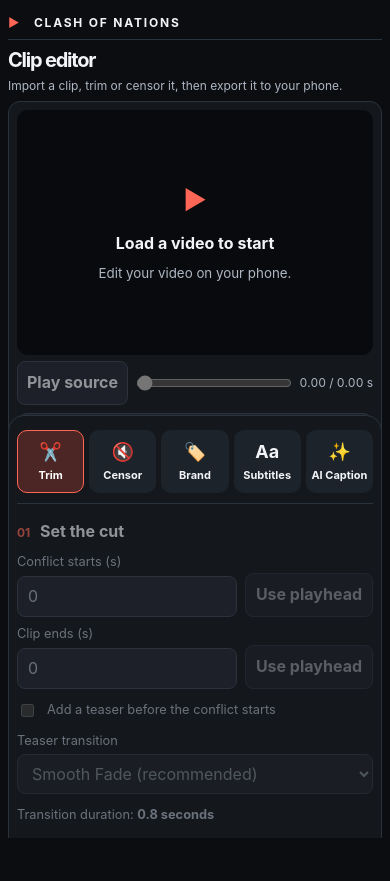
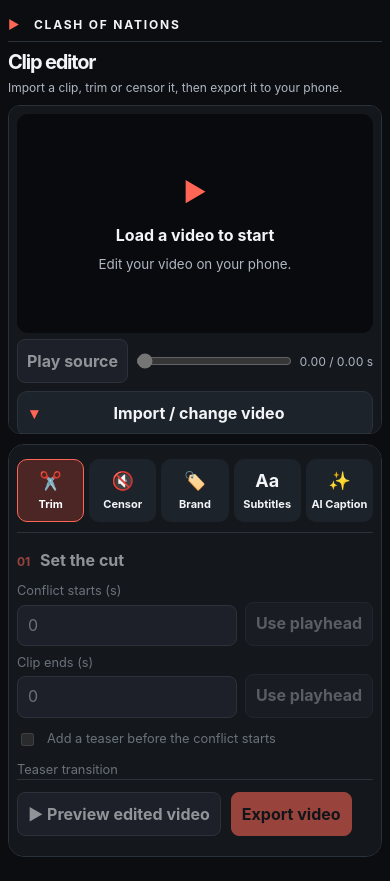
Before and after one commit to JoshKing15/Clash-of-Nation, a plain HTML site: page index.html in a window 390 px wide. Before the commit the page ends 844 px from the top, so only its background shows below. Drawn offline with Linux system fonts and the light colour scheme.

Commit message:
Fix iPhone scroll lock: constrain panels and restore page scroll fallback

```diff
--- a/index.html
+++ b/index.html
@@ -100,23 +100,29 @@ button:focus-visible,input:focus-visible,select:focus-visible{outline:2px solid
 }
 @media(prefers-reduced-motion:reduce){*,*::before,*::after{scroll-behavior:auto!important;transition:none!important}}
 
-/* Independent scroll regions: video/import above, editor tools below. */
+/* iOS Safari: independently scrollable panes with a page-scroll fallback. */
 @media(max-width:760px){
- html,body{height:100%;overflow:hidden;overscroll-behavior:none}
- body{height:100dvh}
- main{height:100dvh;display:flex;flex-direction:column;overflow:hidden;padding:calc(env(safe-area-inset-top,0px) + 6px) 8px calc(env(safe-area-inset-bottom,0px) + 6px)}
- main>header,main>h1,main>.intro{flex:none}
- main>h1{margin:6px 0 0;font-size:20px}
- main>.intro{font-size:12px;margin:2px 0 6px}
- .workspace{flex:1;min-height:0;display:grid;grid-template-columns:minmax(0,1fr);grid-template-rows:minmax(165px,42fr) minmax(200px,58fr);gap:8px;overflow:hidden}
- .workspace>.viewer,.workspace>.controls{position:relative!important;top:auto!important;min-height:0;max-height:none;overflow-y:auto;overflow-x:hidden;-webkit-overflow-scrolling:touch;overscroll-behavior:contain;scrollbar-width:thin;scrollbar-color:#69717c transparent}
- .workspace>.viewer::-webkit-scrollbar,.workspace>.controls::-webkit-scrollbar{width:5px}
- .workspace>.viewer::-webkit-scrollbar-thumb,.workspace>.controls::-webkit-scrollbar-thumb{background:#69717c;border-radius:8px}
- .workspace>.viewer{padding:8px}
- .workspace>.controls{padding:8px}
- .workspace>.viewer .screen{height:min(27dvh,225px);min-height:120px}
+ html,body{height:auto!important;min-height:100%;overflow-x:hidden!important;overflow-y:auto!important;overscroll-behavior-y:auto!important}
+ body{height:auto!important}
+ main{height:auto!important;min-height:100dvh;display:block!important;overflow:visible!important;padding:8px 8px calc(env(safe-area-inset-bottom,0px) + 24px)}
+ main>h1{font-size:20px;margin:6px 0 0}
+ main>.intro{font-size:12px;margin:2px 0 8px}
+ .workspace{display:flex!important;flex-direction:column!important;align-items:stretch!important;gap:10px!important;height:auto!important;min-height:0!important;overflow:visible!important}
+ .workspace>.viewer,.workspace>.controls{
+   display:block!important;flex:none!important;align-self:stretch!important;
+   position:relative!important;top:auto!important;bottom:auto!important;
+   height:auto!important;min-height:0!important;max-height:44dvh!important;
+   overflow-x:hidden!important;overflow-y:scroll!important;
+   -webkit-overflow-scrolling:touch;overscroll-behavior-y:contain;
+   touch-action:pan-y;scrollbar-width:thin;scrollbar-color:#89929d #1d232a;
+ }
+ .workspace>.viewer{max-height:39dvh!important;padding:8px!important}
+ .workspace>.controls{max-height:49dvh!important;padding:8px!important}
+ .workspace>.viewer .screen{height:min(26dvh,220px)!important;min-height:130px!important}
  .workspace>.controls .tool-nav{position:sticky!important;top:0!important;z-index:6}
  .workspace>.controls .actions{position:sticky!important;bottom:0!important;z-index:5}
+ .workspace>.viewer::-webkit-scrollbar,.workspace>.controls::-webkit-scrollbar{width:6px}
+ .workspace>.viewer::-webkit-scrollbar-thumb,.workspace>.controls::-webkit-scrollbar-thumb{background:#89929d;border-radius:8px}
  main>footer{display:none}
 }
 </style>
```
